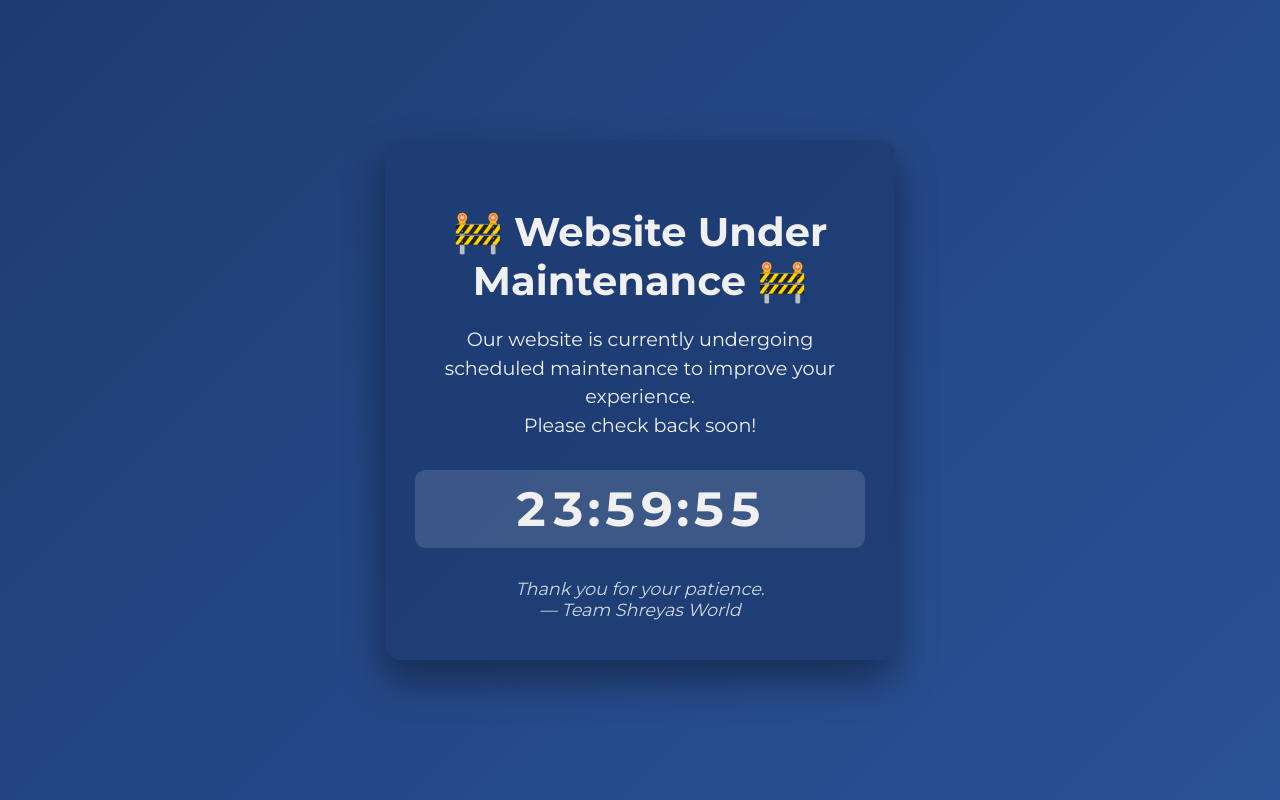
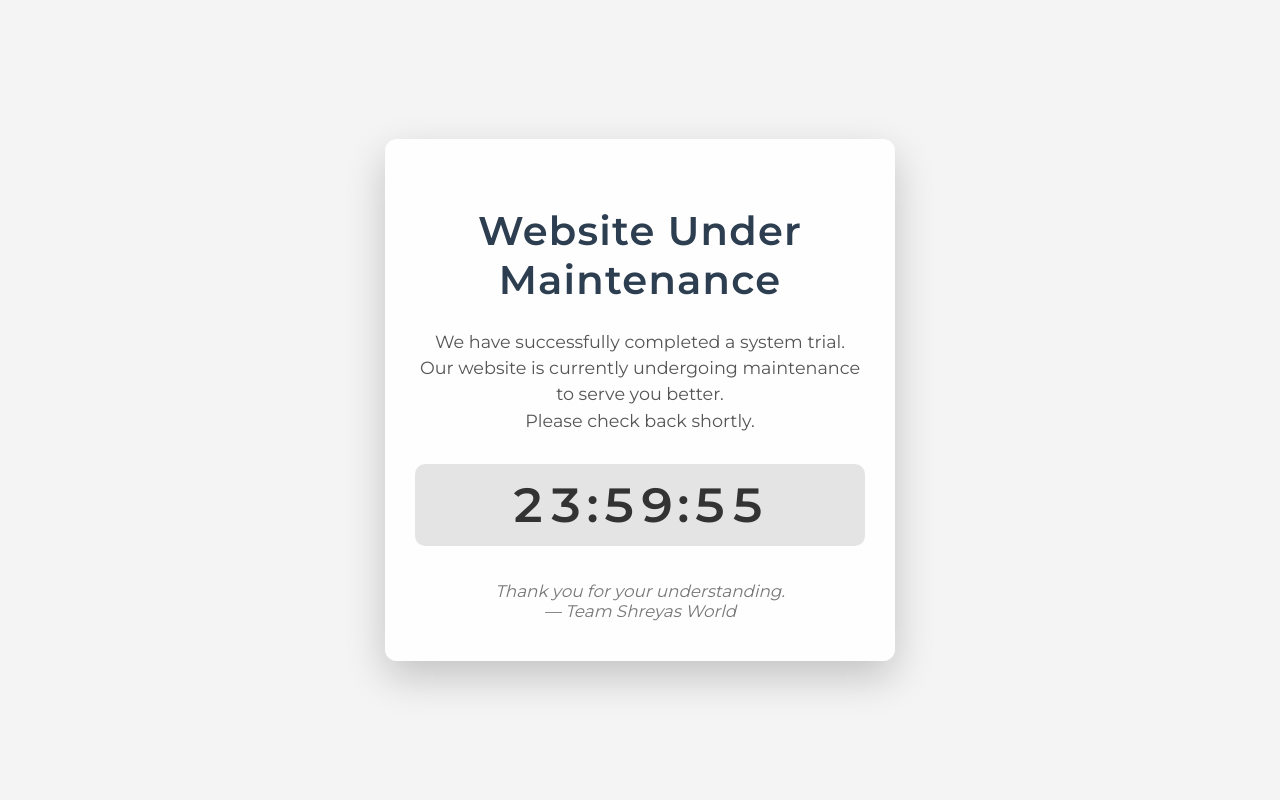
Before and after one commit to shreyasbarik/Shreyas-worlds, a plain HTML site: page index.html in a window 1280 px wide. Drawn offline with Linux system fonts and the light colour scheme.

Commit message:
Update index.html

```diff
--- a/index.html
+++ b/index.html
@@ -3,15 +3,16 @@
 <head>
     <meta charset="UTF-8" />
     <meta name="viewport" content="width=device-width, initial-scale=1" />
-<title>🚧 Website Under Maintenance 🚧</title>
+    <title>Website Under Maintenance</title>
     <style>
-  @import url('https://fonts.googleapis.com/css2?family=Montserrat:wght@400;700&display=swap');
+        @import url('https://fonts.googleapis.com/css2?family=Montserrat:wght@400;600&display=swap');
+
         body {
             margin: 0;
             padding: 0;
-    background: linear-gradient(135deg, #1e3c72, #2a5298);
+            background-color: #f4f4f4; /* Light gray background for a professional look */
             font-family: 'Montserrat', sans-serif;
-    color: #f0f0f0;
+            color: #333; /* Darker text color for better contrast */
             display: flex;
             justify-content: center;
             align-items: center;
@@ -21,48 +22,68 @@
             padding: 20px;
             box-sizing: border-box;
         }
+
         .container {
-    background: rgba(30, 60, 114, 0.85);
-    border-radius: 15px;
+            background: rgba(255, 255, 255, 0.9); /* White background with slight transparency */
+            border-radius: 12px;
             padding: 40px 30px;
             max-width: 450px;
-    box-shadow: 0 20px 40px rgba(0,0,0,0.4);
+            box-shadow: 0 16px 40px rgba(0, 0, 0, 0.2); /* Softer shadow for a more subtle effect */
+            transition: transform 0.3s;
         }
+
+        .container:hover {
+            transform: scale(1.02);
+        }
+
         h1 {
+            font-weight: 600;
             font-size: 2.5rem;
             margin-bottom: 15px;
+            letter-spacing: 1.2px;
+            color: #2c3e50; /* Darker color for the heading */
         }
+
         p.message {
-    font-size: 1.2rem;
+            font-weight: 400;
+            font-size: 1.1rem;
+            margin: 25px 0 30px;
+            line-height: 1.5;
+            color: #555; /* Slightly darker gray for the message */
+        }
+
+        .timer {
+            font-weight: 600;
+            font-size: 3rem;
+            background: rgba(0, 0, 0, 0.1); /* Darker background for the timer */
+            border-radius: 10px;
+            padding: 12px 30px;
+            letter-spacing: 4px;
+            user-select: none;
+            font-variant-numeric: tabular-nums;
+            color: #333; /* Darker text color for the timer */
             margin: 20px 0;
-    line-height: 1.5;
         }
-  .timer {
-    margin-top: 30px;
-    font-size: 3rem;
-    font-weight: 700;
-    background: #ffffff22;
-    border-radius: 10px;
-    padding: 10px 25px;
-    letter-spacing: 3px;
-    user-select: none;
-    font-feature-settings: "tnum";
-    font-variant-numeric: tabular-nums;
-  }
+
         footer {
-    margin-top: 30px;
+            margin-top: 35px;
             font-style: italic;
-    font-size: 1.1rem;
-    color: #cfd8dc;
+            font-weight: 400;
+            font-size: 1.05rem;
+            color: #777; /* Lighter gray for the footer */
         }
     </style>
 </head>
 <body>
-  <div class="container">
-    <h1>🚧 Website Under Maintenance 🚧</h1>
-    <p class="message">Our website is currently undergoing scheduled maintenance to improve your experience.<br />Please check back soon!</p>
-    <div id="countdown" class="timer">24:00:00</div>
-    <footer>Thank you for your patience.<br>— Team Shreyas World</footer>
+    <div class="container" role="main" aria-live="polite">
+        <h1>Website Under Maintenance</h1>
+        <p class="message">
+            We have successfully completed a system trial.<br />
+            Our website is currently undergoing maintenance to serve you better.<br />
+            Please check back shortly.
+        </p>
+        <div id="countdown" class="timer" aria-label="Time remaining until website is live">24:00:00</div>
+        <footer>Thank you for your understanding.<br>— Team Shreyas World</footer>
     </div>
 
     <script>
@@ -73,14 +94,13 @@
             const MS_IN_MIN = 60 * 1000;
             const MS_IN_SEC = 1000;
 
-    // Get start time from localStorage or set now if not present
+            // Retrieve or set maintenance start time
             let startTime = localStorage.getItem('maintenanceStartTime');
             if (!startTime) {
                 startTime = Date.now();
                 localStorage.setItem('maintenanceStartTime', startTime);
             } else {
                 startTime = parseInt(startTime, 10);
-      // Safety check: if startTime is in the future for some reason, reset it to now
                 if (startTime > Date.now()) {
                     startTime = Date.now();
                     localStorage.setItem('maintenanceStartTime', startTime);
@@ -110,7 +130,6 @@
                 countdownElem.textContent = `${padZero(hours)}:${padZero(minutes)}:${padZero(seconds)}`;
             }
 
-    // Update immediately and then each second
             updateTimer();
             let timerInterval = setInterval(updateTimer, 1000);
         })();
```
Lines whose indentation alone changed are shown as unchanged.
